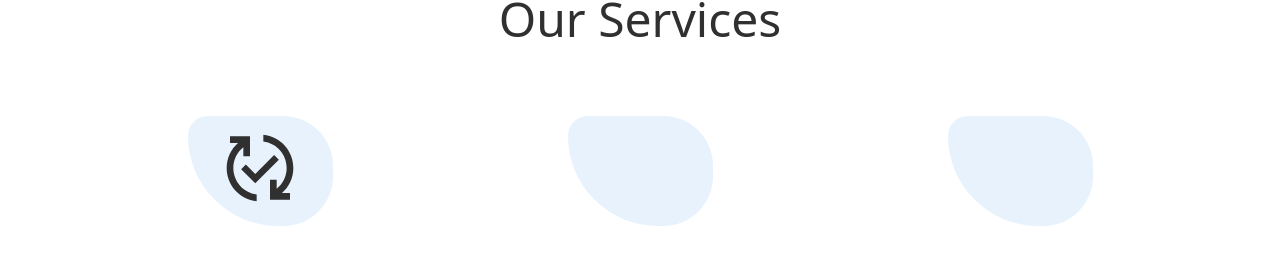
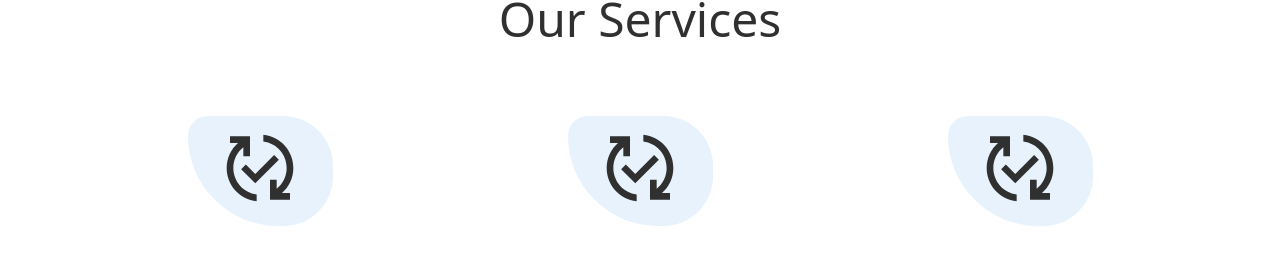
Before and after one commit to Saimoon0311/webweb, a React (Create React App) app: page / in a window 1280 px wide. Shown: the part 1537-1795 px from the top of the page. Built offline with nearby package versions, Linux system fonts and the light colour scheme.

Commit message:
Input change

```diff
--- a/src/SinglePageComponent.js
+++ b/src/SinglePageComponent.js
@@ -242,12 +242,21 @@ const SinglePageComponent = () => {
         },
         body: JSON.stringify(data),
       }
-    )
+      )
       //  .then((response) => response.json())
       .then((responseData) => {
-        alert("Your Ad Has Been Posted");
+        // alert("Your Ad Has Been Posted");
         console.log(responseData);
+        return (
+          <>
+          <div className="error-message" />
+                  <div className="sent-message" style={{ display: "block" }}>
+                    Your message has been sent. Thank you!
+                  </div>
+                  </>
+        )
       });
+
   }
 
       var var_window = $(window);
@@ -1122,7 +1131,7 @@ const SinglePageComponent = () => {
               <div className="col-12 col-lg-4">
                 <div className="single-service-area mb-80">
                   <div className="service-icon">
-                    <i className="icon_piechart" />
+                  <PublishedWithChangesOutlinedIcon className="mb-3" sx={{fontSize:80}}/>
                   </div>
                   <h5>All type of mobile software.</h5>
                   <p>
@@ -1134,7 +1143,7 @@ const SinglePageComponent = () => {
               <div className="col-12 col-lg-4">
                 <div className="single-service-area mb-80">
                   <div className="service-icon">
-                    <i className="icon_easel" />
+                  <PublishedWithChangesOutlinedIcon className="mb-3" sx={{fontSize:80}}/>
                   </div>
                   <h5>All mobile hardware repairing.</h5>
                   <p>
@@ -2011,11 +2020,11 @@ const SinglePageComponent = () => {
                   </div>
                   <div className="col-md-6 form-group mt-3 mt-md-0">
                     <input
-                      type="time"
+                      type="number"
                       className="form-control"
                       name="time"
                       id="email"
-                      placeholder="Select timing"
+                      placeholder="Enter Your Suitable Time"
                       data-rule="email"
                       data-msg="Please enter a valid email"
                       onChange={(e) => {
@@ -2052,10 +2061,10 @@ const SinglePageComponent = () => {
                 </div>
                 <div className="my-3">
                   <div className="loading">Loading</div>
-                  <div className="error-message" />
+                  {/* <div className="error-message" />
                   <div className="sent-message" style={{ display: "block" }}>
                     Your message has been sent. Thank you!
-                  </div>
+                  </div> */}
                 </div>
                 <div className="text-center">
                   <button onClick={onSubmit} type="submit">
```
Also changed, not shown: 1 other file (tests, documents, lock files or other folders).
